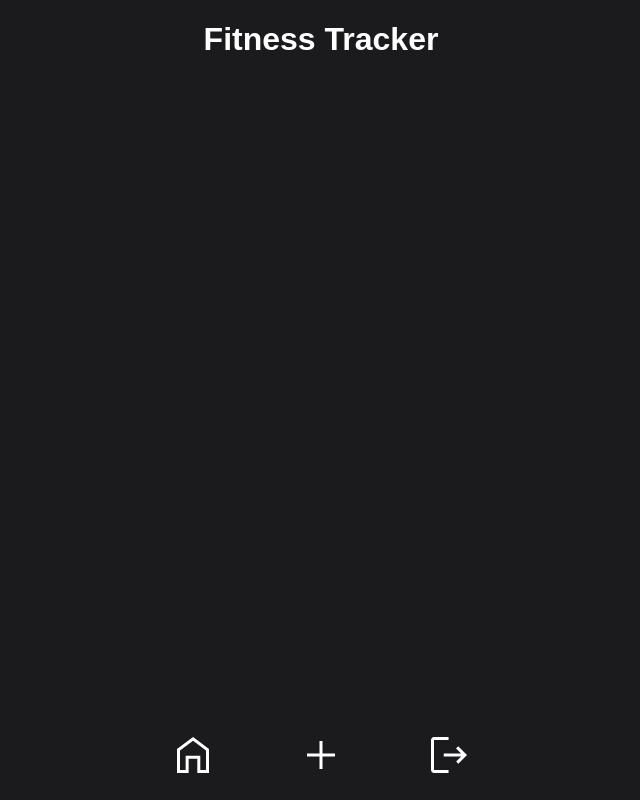
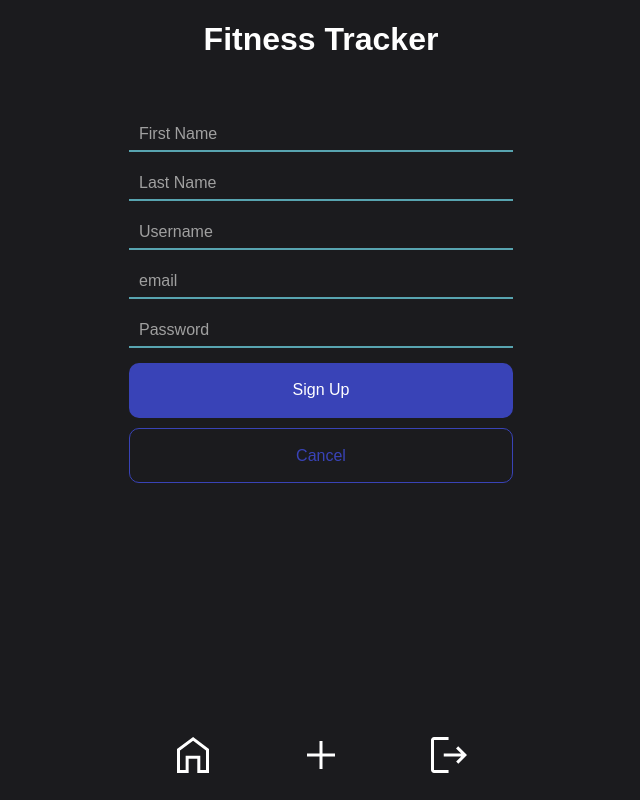
Before and after one commit to jestercruz/fitness-tracker, a React (Create React App) app: page /signup in a window 1280 px wide. Before the commit this address had no page. Shown: the whole page, without its empty margins (319-959 px from the left). Built offline with nearby package versions, Linux system fonts and the light colour scheme.

Commit message:
feat: Added a signup page, added button links, added email validation on signup

```diff
--- a/src/App.js
+++ b/src/App.js
@@ -1,11 +1,11 @@
 import "./stylesheets/App.css";
 import Title from "./components/Title";
-// import AddWorkout from "./views/AddWorkout";
 import Home from "./views/Home";
 import { BrowserRouter as Router, Route, Routes } from "react-router-dom";
 import AddWorkout from "./views/AddWorkout";
 import Navigation from "./views/Navigation";
 import Login from "./views/Login";
+import Signup from "./views/Signup";
 
 const App = () => {
   return (
@@ -16,6 +16,7 @@ const App = () => {
           <Route path="/" element={<Home />} />
           <Route path="/addworkout" element={<AddWorkout />} />
           <Route path="/login" element={<Login />} />
+          <Route path="/signup" element={<Signup />} />
         </Routes>
         <Navigation />
       </div>
--- a/src/components/Input.js
+++ b/src/components/Input.js
@@ -7,6 +7,7 @@ const Input = ({
   onChange,
   value,
   enableAutoComplete = false,
+  isValid = true,
   type = "text",
   data,
   dataKey,
@@ -32,7 +33,9 @@ const Input = ({
   return (
     <>
       <input
-        className={`input ${showAutoComplete ? "with-autocomplete" : ""}`}
+        className={`input ${showAutoComplete ? "with-autocomplete" : ""} ${
+          !isValid ? "valid" : ""
+        }`}
         type={type}
         placeholder={placeholder}
         onChange={onInputChange}
--- a/src/stylesheets/ExerciseInput.css
+++ b/src/stylesheets/ExerciseInput.css
@@ -2,7 +2,7 @@
   display: flex;
   flex-direction: column;
   overflow: auto;
-  height: calc(100% - 75px - 85px - 32px); /* will come back to later */
+  height: calc(100% - 192px); /* will come back to later */
 }
 
 .exercise-input-container > .number-inputs {
--- a/src/stylesheets/Input.css
+++ b/src/stylesheets/Input.css
@@ -1,13 +1,25 @@
 .input {
   height: 30px;
   margin-bottom: 15px;
-  border-radius: 8px 8px 0px 0px;
-  border: 0px;
+  /* border-radius: 8px 8px 0px 0px; */
+  border: none;
   border-bottom: 2px solid #58a4b0;
   padding-left: 10px;
   background-color: transparent;
   color: #a0a0a0;
   font-size: 16px;
+  display: block;
+  transition: all 0.3s;
+}
+
+.input:focus {
+  outline: none;
+  box-shadow: 0px 10px 10px 1px rgba(57, 67, 183, 0.15);
+  border-bottom: 2px solid rgb(57, 67, 183);
+}
+
+.input.valid:focus {
+  border-bottom: 2px solid red;
 }
 
 .input::placeholder {
--- a/src/views/Login.js
+++ b/src/views/Login.js
@@ -1,11 +1,12 @@
 import Input from "../components/Input";
 import Button from "../components/Button";
 import { useState } from "react";
+import { useNavigate } from "react-router-dom";
 
 const Login = () => {
   const [userName, setUserName] = useState();
   const [password, setPassword] = useState();
-
+  const navigate = useNavigate();
   return (
     <>
       <Input
@@ -23,8 +24,21 @@ const Login = () => {
         value={password}
         type="password"
       />
-      <Button className="" onClick={() => {}} label="Log in" />
-      <Button className="" secondary onClick={() => {}} label="Sign Up" />
+      <Button
+        className=""
+        onClick={() => {
+          console.log(userName + " " + password);
+        }}
+        label="Log in"
+      />
+      <Button
+        className=""
+        secondary
+        onClick={() => {
+          navigate("/signup");
+        }}
+        label="Sign Up"
+      />
     </>
   );
 };
--- /dev/null
+++ b/src/views/Signup.js
@@ -0,0 +1,83 @@
+import Input from "../components/Input";
+import Button from "../components/Button";
+import { useState } from "react";
+import { useNavigate } from "react-router-dom";
+
+const Signup = () => {
+  const navigate = useNavigate();
+  const [userInfo, setUserInfo] = useState({
+    id: "",
+    firstName: "",
+    lastName: "",
+    username: "",
+    email: "",
+    password: "",
+  });
+
+  const [isValid, setIsValid] = useState(false);
+  return (
+    <>
+      <Input
+        placeholder="First Name"
+        onChange={(e) => {
+          setUserInfo({ ...userInfo, firstName: e.target.value });
+        }}
+        value={userInfo.firstName}
+      />
+      <Input
+        placeholder="Last Name"
+        onChange={(e) => {
+          setUserInfo({ ...userInfo, lastName: e.target.value });
+        }}
+        value={userInfo.lastName}
+      />
+      <Input
+        placeholder="Username"
+        onChange={(e) => {
+          setUserInfo({ ...userInfo, username: e.target.value });
+        }}
+        value={userInfo.username}
+      />
+      <Input
+        placeholder="email"
+        type="email"
+        isValid={isValid}
+        onChange={(e) => {
+          setUserInfo({ ...userInfo, email: e.target.value });
+          if (
+            /^\w+([.-]?\w+)*@\w+([.-]?\w+)*(\.\w{2,3})+$/.test(e.target.value)
+          ) {
+            setIsValid(true);
+            setUserInfo({ ...userInfo, email: e.target.value });
+          }
+        }}
+        value={userInfo.email}
+      />
+      <Input
+        placeholder="Password"
+        onChange={(e) => {
+          setUserInfo({ ...userInfo, password: e.target.value });
+        }}
+        value={userInfo.password}
+        type="password"
+      />
+      <Button
+        className=""
+        onClick={() => {
+          console.log(userInfo);
+        }}
+        label="Sign Up"
+      />
+      <Button
+        className=""
+        secondary
+        onClick={() => {
+          navigate("/");
+        }}
+        label="Cancel"
+      />
+    </>
+  );
+};
+
+export default Signup;
```
Also changed, not shown: src/components/ExerciseInput.js (+0 -9 lines).
